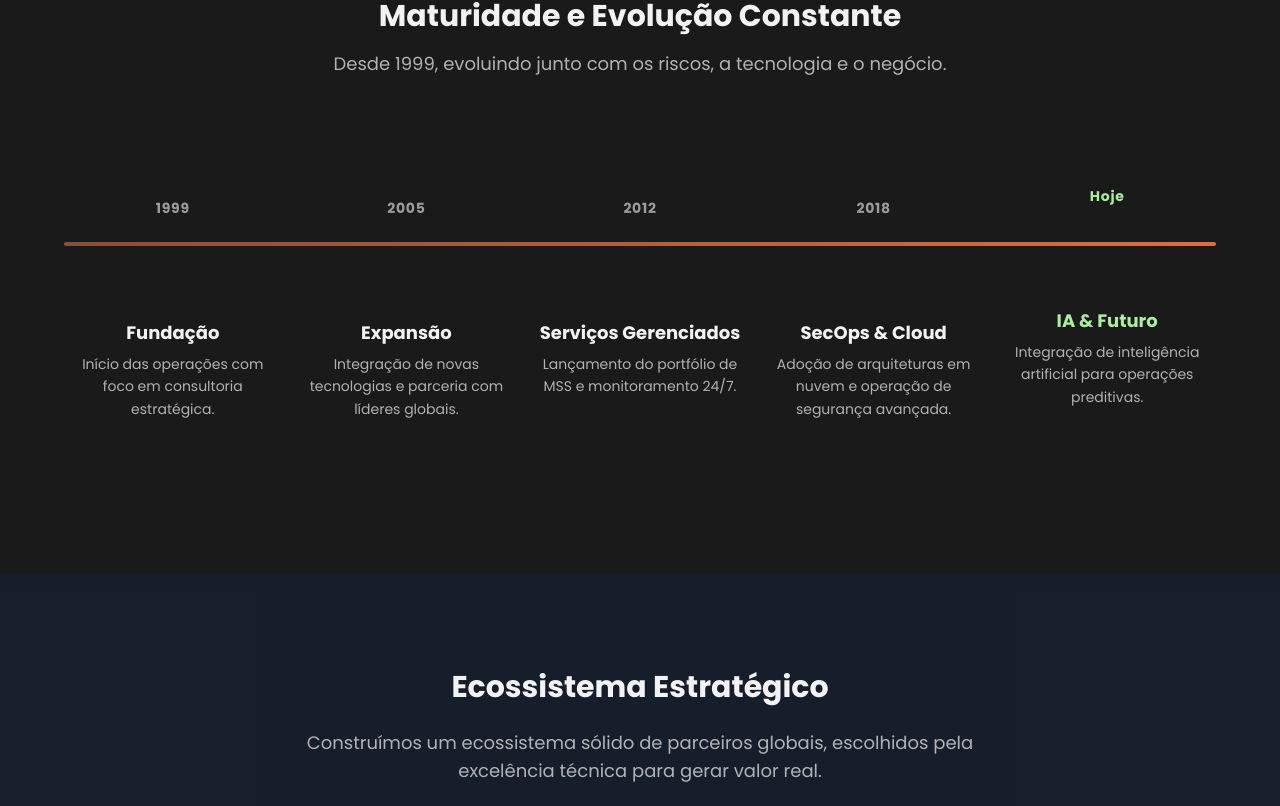
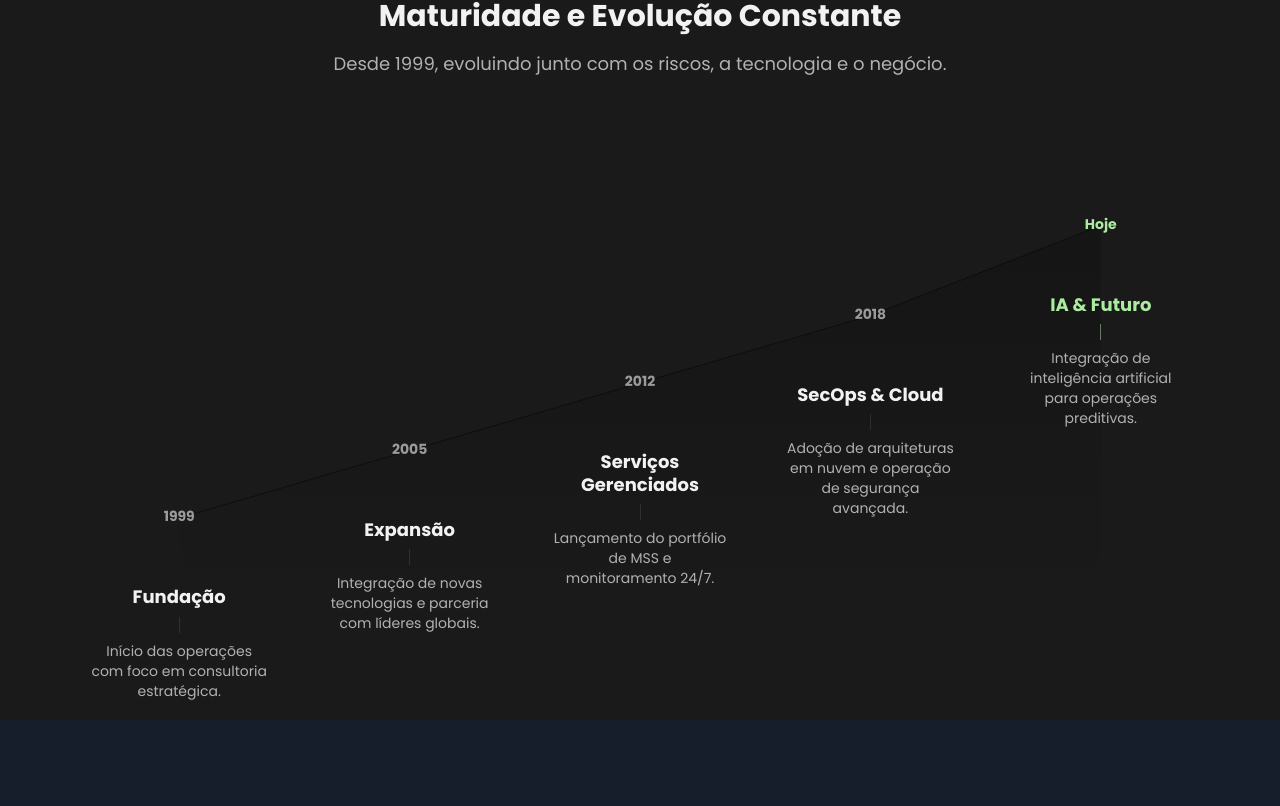
Before and after one commit to ValentinAlmeida/netsecurity, a Next.js app: page / in a window 1280 px wide. Shown: the part 1949-2755 px from the top of the page. Built offline with nearby package versions, Linux system fonts and the light colour scheme.

Commit message:
feat(timeline): adjusted for charts

```diff
--- a/src/components/Timeline.tsx
+++ b/src/components/Timeline.tsx
@@ -3,67 +3,164 @@
 import React, { useEffect, useRef, useState } from 'react';
 
 const timelineData = [
-  { year: "1999", title: "Fundação", desc: "Início das operações com foco em consultoria estratégica." },
-  { year: "2005", title: "Expansão", desc: "Integração de novas tecnologias e parceria com líderes globais." },
-  { year: "2012", title: "Serviços Gerenciados", desc: "Lançamento do portfólio de MSS e monitoramento 24/7." },
-  { year: "2018", title: "SecOps & Cloud", desc: "Adoção de arquiteturas em nuvem e operação de segurança avançada." },
-  { year: "Hoje", title: "IA & Futuro", desc: "Integração de inteligência artificial para operações preditivas.", highlight: true },
+  {
+    year: "1999",
+    title: "Fundação",
+    desc: "Início das operações com foco em consultoria estratégica.",
+    yPos: 80
+  },
+  {
+    year: "2005",
+    title: "Expansão",
+    desc: "Integração de novas tecnologias e parceria com líderes globais.",
+    yPos: 65
+  },
+  {
+    year: "2012",
+    title: "Serviços Gerenciados",
+    desc: "Lançamento do portfólio de MSS e monitoramento 24/7.",
+    yPos: 50
+  },
+  {
+    year: "2018",
+    title: "SecOps & Cloud",
+    desc: "Adoção de arquiteturas em nuvem e operação de segurança avançada.",
+    yPos: 35
+  },
+  {
+    year: "Hoje",
+    title: "IA & Futuro",
+    desc: "Integração de inteligência artificial para operações preditivas.",
+    highlight: true,
+    yPos: 15
+  },
 ];
 
 const Timeline = () => {
   const [visible, setVisible] = useState(false);
-  const ref = useRef<HTMLDivElement>(null);
+  const containerRef = useRef<HTMLDivElement>(null);
 
   useEffect(() => {
     const observer = new IntersectionObserver(
-      ([entry]) => { if (entry.isIntersecting) { setVisible(true); observer.disconnect(); } },
-      { threshold: 0.3 }
+      ([entry]) => {
+        if (entry.isIntersecting) {
+          setVisible(true);
+          observer.disconnect();
+        }
+      },
+      { threshold: 0.2 }
     );
-    if (ref.current) observer.observe(ref.current);
+    if (containerRef.current) observer.observe(containerRef.current);
     return () => observer.disconnect();
   }, []);
 
+  const points = timelineData.map((item, i) => {
+    const x = 10 + (i * 20);
+    return `${x},${item.yPos}`;
+  }).join(' ');
+
+  const areaPoints = `10,100 ${points} 90,100`;
+
   return (
-    <div ref={ref} className="py-10 relative">
+    <div ref={containerRef} className="py-10 relative w-full h-[500px] md:h-[450px]">
 
-      <div className="absolute top-[84px] left-0 w-full h-1 bg-white/10 rounded-full"></div>
+      <svg className="absolute inset-0 w-full h-full pointer-events-none z-0" viewBox="0 0 100 100" preserveAspectRatio="none">
+        <defs>
+          <linearGradient id="chartGradient" x1="0" x2="0" y1="0" y2="1">
+            <stop offset="0%" stopColor="var(--sienna)" stopOpacity="0.2" />
+            <stop offset="100%" stopColor="var(--sienna)" stopOpacity="0" />
+          </linearGradient>
+          <linearGradient id="lineGradient" x1="0" x2="1" y1="0" y2="0">
+            <stop offset="0%" stopColor="var(--sienna)" />
+            <stop offset="100%" stopColor="var(--mint)" />
+          </linearGradient>
+        </defs>
 
-      <div
-        className="absolute top-[84px] left-0 h-1 bg-gradient-to-r from-sienna/50 to-sienna rounded-full transition-all duration-[2500ms] ease-out"
-        style={{ width: visible ? '100%' : '0%' }}
-      ></div>
+        <polyline
+          points={areaPoints}
+          fill="url(#chartGradient)"
+          className={`transition-all duration-[2000ms] ease-out origin-bottom ${visible ? 'scale-y-100 opacity-100' : 'scale-y-0 opacity-0'}`}
+        />
 
-      <div className="grid grid-cols-5 gap-4 relative z-10">
-        {timelineData.map((item, index) => (
-          <div key={index} className={`flex flex-col items-center text-center group ${item.highlight ? '-mt-3' : ''}`}>
+        <polyline
+          points={points}
+          fill="none"
+          stroke="url(#lineGradient)"
+          strokeWidth="0.5"
+          vectorEffect="non-scaling-stroke"
+          className={`transition-all duration-[2500ms] ease-out delay-300 ${visible ? 'opacity-100' : 'opacity-0'}`}
+          strokeDasharray="1000"
+          strokeDashoffset={visible ? 0 : 1000}
+        />
+      </svg>
 
-            <span
-              className={`mb-8 text-sm font-bold tracking-wider transition-all duration-500 ${item.highlight ? 'text-mint' : 'text-eggshell/60 group-hover:text-sienna'}`}
-              style={{ opacity: visible ? 1 : 0, transform: visible ? 'translateY(0)' : 'translateY(-20px)', transitionDelay: `${index * 200}ms` }}
+      <div className="absolute inset-0 w-full h-full z-10">
+        {timelineData.map((item, index) => {
+          const leftPos = 10 + (index * 20);
+
+          return (
+            <div
+              key={index}
+              className="absolute transform -translate-x-1/2 flex flex-col items-center group w-40 md:w-48"
+              style={{
+                left: `${leftPos}%`,
+                top: `${item.yPos}%`,
+                marginTop: '-12px'
+              }}
             >
-              {item.year}
-            </span>
 
-            <div
-              className={`w-6 h-6 rounded-full border-4 transition-all duration-500 bg-coal relative z-20
-                ${item.highlight
-                  ? 'border-mint shadow-[0_0_15px_rgba(172,236,161,0.5)] scale-125'
-                  : 'border-sienna group-hover:shadow-[0_0_10px_rgba(221,110,66,0.4)] group-hover:scale-110'
-                }`}
-              style={{ opacity: visible ? 1 : 0, scale: visible ? 1 : 0, transitionDelay: `${index * 200 + 100}ms` }}
-            >
-               {item.highlight && <div className="absolute inset-0 rounded-full bg-mint animate-ping opacity-40"></div>}
+              <div
+                className={`mb-3 text-sm font-bold transition-all duration-700
+                  ${item.highlight ? 'text-mint scale-110' : 'text-eggshell/60 group-hover:text-sienna'}
+                `}
+                style={{
+                  opacity: visible ? 1 : 0,
+                  transform: visible ? 'translateY(0)' : 'translateY(20px)',
+                  transitionDelay: `${index * 150}ms`
+                }}
+              >
+                {item.year}
+              </div>
+
+              <div
+                className={`w-6 h-6 rounded-full border-4 bg-coal transition-all duration-500 relative z-20 cursor-pointer
+                  ${item.highlight
+                    ? 'border-mint shadow-[0_0_20px_rgba(172,236,161,0.6)] scale-125'
+                    : 'border-sienna group-hover:scale-125 group-hover:border-white group-hover:shadow-[0_0_15px_rgba(221,110,66,0.6)]'
+                  }
+                `}
+                style={{
+                  opacity: visible ? 1 : 0,
+                  scale: visible ? (item.highlight ? 1.25 : 1) : 0,
+                  transitionDelay: `${index * 150 + 200}ms`
+                }}
+              >
+                {item.highlight && (
+                  <div className="absolute inset-0 rounded-full bg-mint animate-ping opacity-50"></div>
+                )}
+              </div>
+
+              <div
+                className="mt-6 text-center transition-all duration-700"
+                style={{
+                  opacity: visible ? 1 : 0,
+                  transform: visible ? 'translateY(0)' : 'translateY(-20px)',
+                  transitionDelay: `${index * 150 + 400}ms`
+                }}
+              >
+                <h3 className={`text-lg font-bold mb-2 leading-tight ${item.highlight ? 'text-mint' : 'text-eggshell'}`}>
+                  {item.title}
+                </h3>
+                <div className={`w-px h-4 mx-auto mb-2 ${item.highlight ? 'bg-mint/50' : 'bg-white/10'}`}></div>
+
+                <p className="text-xs md:text-sm text-muted leading-relaxed px-2">
+                  {item.desc}
+                </p>
+              </div>
+
             </div>
-
-            <div
-               className="mt-12 flex flex-col gap-2 transition-all duration-500 px-2"
-               style={{ opacity: visible ? 1 : 0, transform: visible ? 'translateY(0)' : 'translateY(20px)', transitionDelay: `${index * 200 + 300}ms` }}
-            >
-              <h3 className={`font-bold text-lg leading-tight ${item.highlight ? 'text-mint' : 'text-eggshell'}`}>{item.title}</h3>
-              <p className="text-sm text-muted leading-relaxed">{item.desc}</p>
-            </div>
-          </div>
-        ))}
+          );
+        })}
       </div>
     </div>
   );
```
